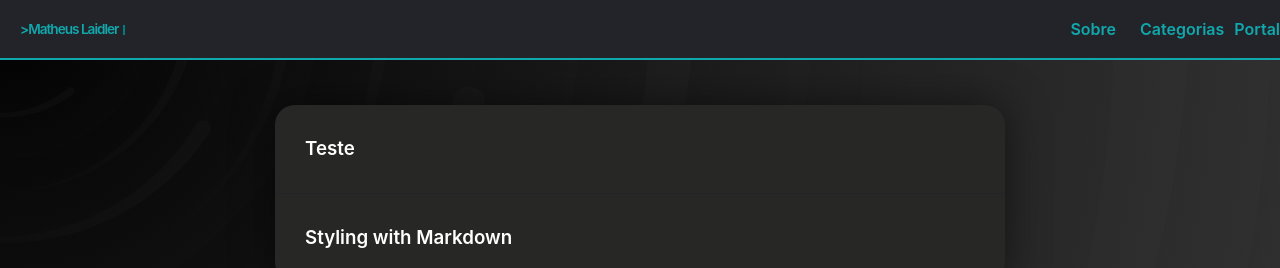
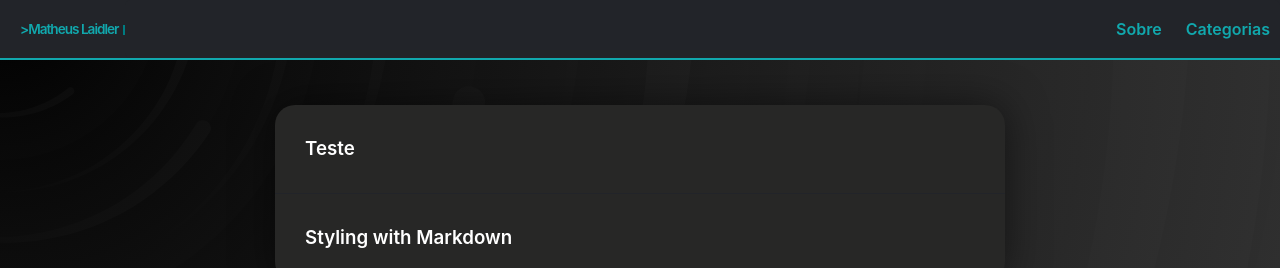
Before and after one commit to matheuslaidler/WayOfSec-Welcome-Theme, a Jekyll site: the page built from index.md, in a window 1280 px wide. Shown: the top 268 px of the page. Built offline with Jekyll 4.4.1, drawn with Linux system fonts in a browser that asks for light colours.

Commit message:
Update header.html

```diff
--- a/_includes/header.html
+++ b/_includes/header.html
@@ -40,6 +40,4 @@ a:link
     </nav>
   {%- endif -%}
 
-  <a class="site-title"> Portal </a>
-
 </header>
```
